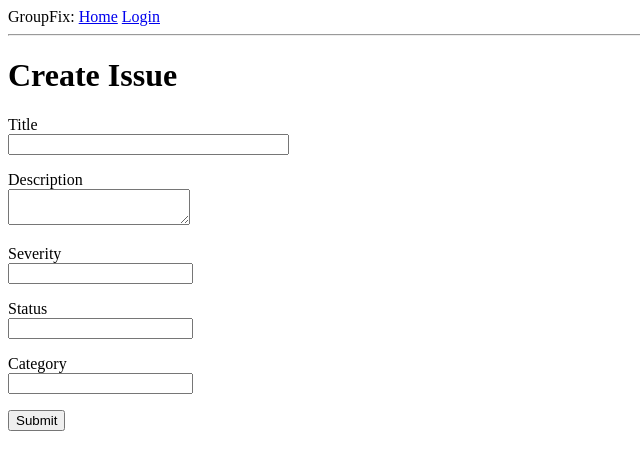
After one commit to ColinAdo/open-source-bug-tracker-group-F, a Flask app: template app/templates/core/create_issue.html in a window 1280 px wide. The commit adds this page. Shown: the top 470 px of the page, without its empty margins (0-640 px from the left). Run offline with Flask 3, Linux system fonts and the light colour scheme; the template is opened without the code that fills it: most values are stand-ins (such as "Sample title", 1, 10 or a date in 2020); form fields are guessed from the names that the template uses; parts of the project's set-up code (start-up, migrations or seed data) failed here and were passed over.

Commit message:
Add create issue

```diff
--- a/app/__init__.py
+++ b/app/__init__.py
@@ -11,6 +11,8 @@ migrate = Migrate(app, db)
 login = LoginManager(app)
 login.login_view = 'login'
 
+app.app_context().push()
+
 def truncate_words(text, n):
     words = text.split()
     if len(words) > n:
--- a/app/routes.py
+++ b/app/routes.py
@@ -1,10 +1,9 @@
-from flask import render_template, flash, redirect, url_for
-from flask_login import current_user, login_user, logout_user
-from flask_login import login_required
+from flask import render_template, flash, redirect, url_for, request
+from flask_login import current_user, login_user, logout_user, login_required, current_user
 from flask import render_template
-from app.models import User, Repository
+from app.models import User, Repository, Issue
 from app import app
-from app.forms import LoginForm, RegistrationForm, RepositoryForm
+from app.forms import LoginForm, RegistrationForm, RepositoryForm, IssueForm
 from app import db
 
 @app.route('/')
@@ -68,3 +67,36 @@ def repository_details(repo_id):
     template = 'core/repository_details.html'
     repo = Repository.query.get(repo_id)
     return render_template(template, title="Rep Detail", repo=repo)
+
+@app.route('/<string:repository_id>/create_issue/', methods=['GET', 'POST'])
+def create_issue(repository_id):
+    template = 'core/create_issue.html'
+    with app.app_context():
+        form = IssueForm()
+        repository = Repository.query.get(repository_id)
+
+        if request.method == 'POST' and form.validate_on_submit():
+            title = form.title.data
+            description = form.description.data
+            created_by = current_user.id
+            severity = form.severity.data
+            status = form.status.data
+            category = form.category.data
+
+            issue = Issue(
+                title=title,
+                description=description,
+                severity=severity,
+                status=status,
+                created_by=created_by,
+                category=category,
+                repository_id=repository_id
+            )
+
+            db.session.add(issue)
+            db.session.commit()
+
+            flash('Issue created successfully')
+            return redirect(url_for('create_issue', repository_id=repository_id))
+
+    return render_template(template, repository=repository, form=form, title="Issue")
--- /dev/null
+++ b/app/templates/core/create_issue.html
@@ -0,0 +1,33 @@
+{% extends "core/base.html" %}
+{% block title %} {{title}} {% endblock title %}
+
+{% block content %}
+    <h1>Create Issue</h1>
+    <form action="" method="post" novalidate>
+        {{ form.hidden_tag() }}
+        <p>
+            {{ form.title.label }}<br>
+            {{ form.title(size=32) }}<br>
+            {% for error in form.title.errors %}
+            <span style="color: red;">{{ error }}</span>
+            {% endfor %}
+        </p>
+        <p>
+            {{ form.description.label }}<br>
+            {{ form.description() }}<br>
+        </p>
+        <p>
+            {{ form.severity.label }}<br>
+            {{ form.severity() }}<br>
+        </p>
+        <p>
+            {{ form.status.label }}<br>
+            {{ form.status() }}<br>
+        </p>
+        <p>
+            {{ form.category.label }}<br>
+            {{ form.category() }}<br>
+        </p>
+        <p>{{ form.submit() }}</p>
+    </form>
+{% endblock content %}
--- a/app/templates/core/repository_details.html
+++ b/app/templates/core/repository_details.html
@@ -3,7 +3,8 @@
 
 {% block content %}
 <div>
-    <h1>{{repo.title}}</h1> <a href="">Create Issue</a>
+    <h1>{{repo.title}}</h1> <a href="{{ url_for('create_issue', repository_id=repo.title )}}">Create Issue</a>
     <p>{{repo.description}}</p>
+    <p>{{repo.created_at}}</p>
 </div>
 {% endblock content %}
```
Also changed, not shown: app/forms.py (+13 -2 lines), app/models.py (+3 -21 lines).
